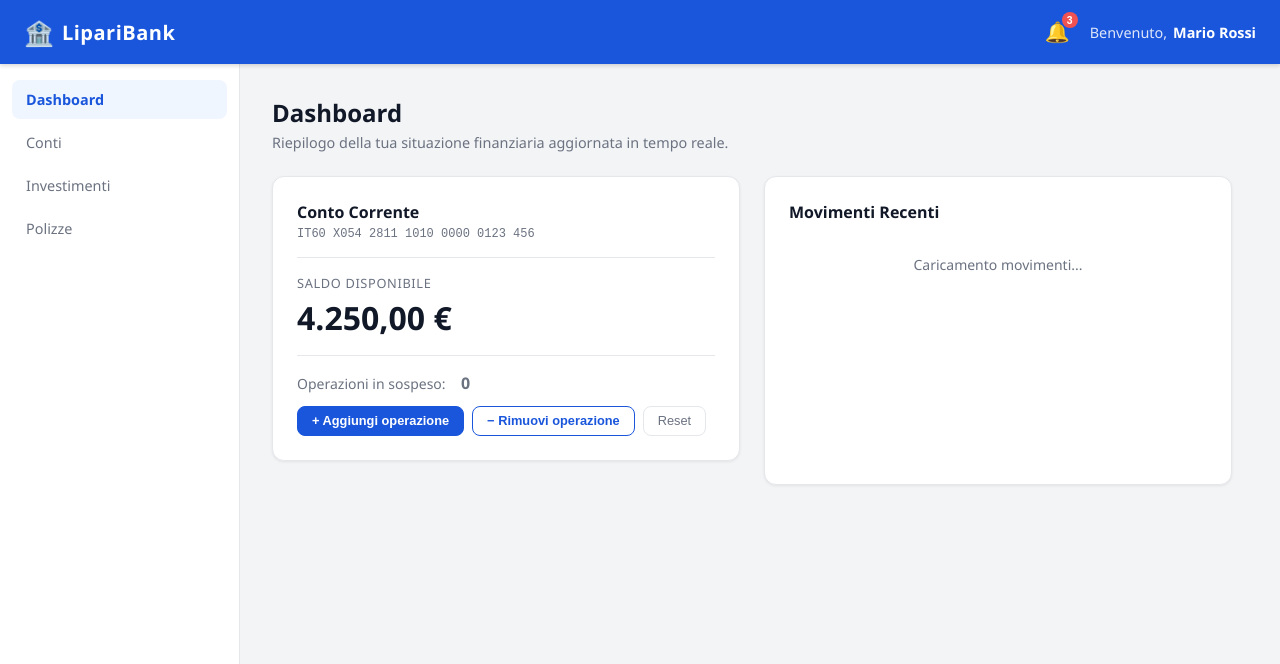
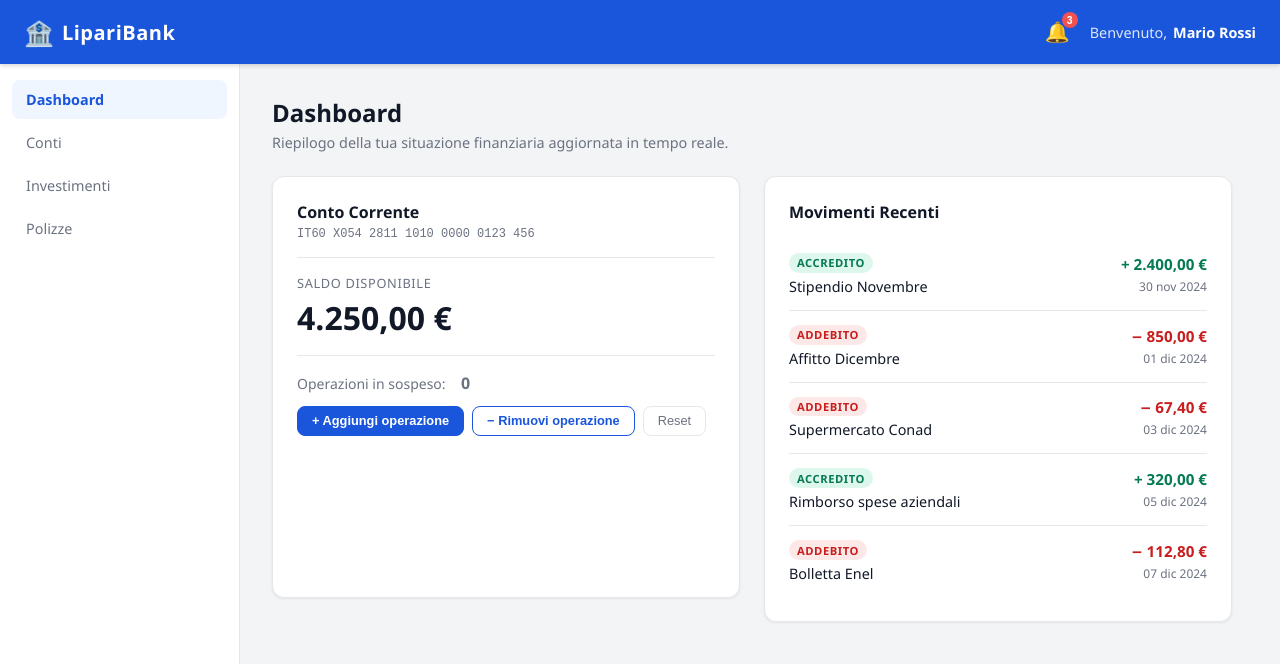
Before and after one commit to salvo-crivello-lipari/liparibank-day2-broken, a React (Vite) app: page /dashboard in a window 1280 px wide. Shown: the top 664 px of the page. Built offline with nearby package versions, Linux system fonts and the light colour scheme.

Commit message:
fix: added missing dep array on useffect

```diff
--- a/src/features/dashboard/components/RecentTransactions/RecentTransactions.tsx
+++ b/src/features/dashboard/components/RecentTransactions/RecentTransactions.tsx
@@ -10,11 +10,11 @@ interface Transaction {
 }
 
 const mockTransactions: Transaction[] = [
-  { id: 'tx-001', description: 'Stipendio Novembre', amount: 2400.00, date: '2024-11-30', type: 'credit' },
-  { id: 'tx-002', description: 'Affitto Dicembre', amount: -850.00, date: '2024-12-01', type: 'debit' },
-  { id: 'tx-003', description: 'Supermercato Conad', amount: -67.40, date: '2024-12-03', type: 'debit' },
-  { id: 'tx-004', description: 'Rimborso spese aziendali', amount: 320.00, date: '2024-12-05', type: 'credit' },
-  { id: 'tx-005', description: 'Bolletta Enel', amount: -112.80, date: '2024-12-07', type: 'debit' },
+	{ id: 'tx-001', description: 'Stipendio Novembre', amount: 2400.0, date: '2024-11-30', type: 'credit' },
+	{ id: 'tx-002', description: 'Affitto Dicembre', amount: -850.0, date: '2024-12-01', type: 'debit' },
+	{ id: 'tx-003', description: 'Supermercato Conad', amount: -67.4, date: '2024-12-03', type: 'debit' },
+	{ id: 'tx-004', description: 'Rimborso spese aziendali', amount: 320.0, date: '2024-12-05', type: 'credit' },
+	{ id: 'tx-005', description: 'Bolletta Enel', amount: -112.8, date: '2024-12-07', type: 'debit' },
 ];
 
 const RecentTransactions = () => {
@@ -29,7 +29,7 @@ const RecentTransactions = () => {
 		}, 600);
 
 		return () => clearTimeout(timer);
-  });
+	}, []);
 
 	const formatDate = (dateStr: string) =>
 		new Date(dateStr).toLocaleDateString('it-IT', {
```
Lines whose indentation alone changed are shown as unchanged.
